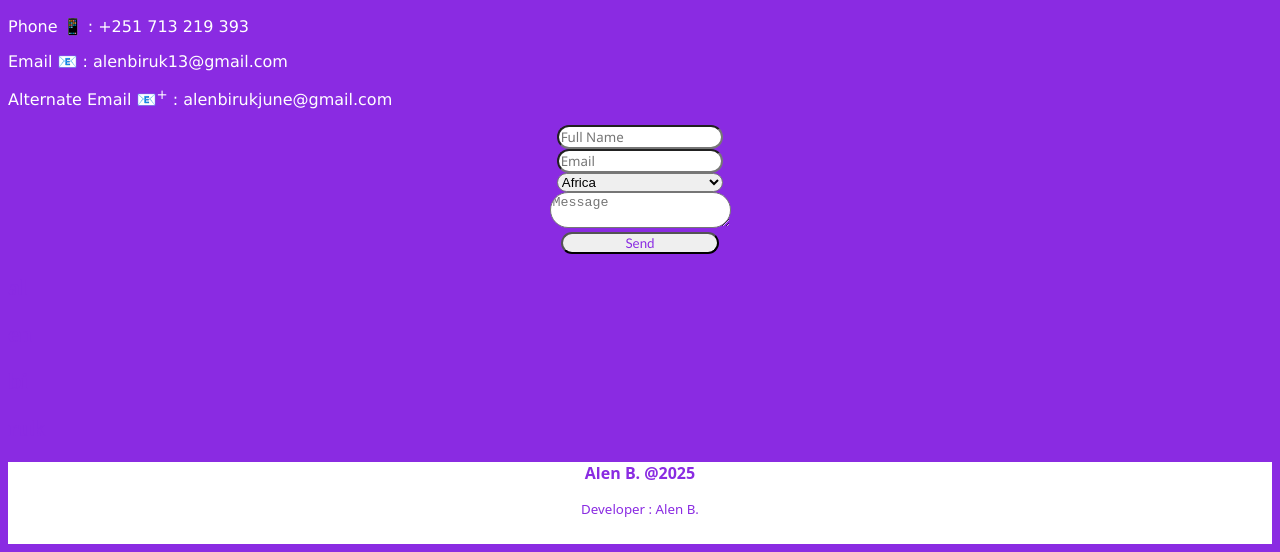
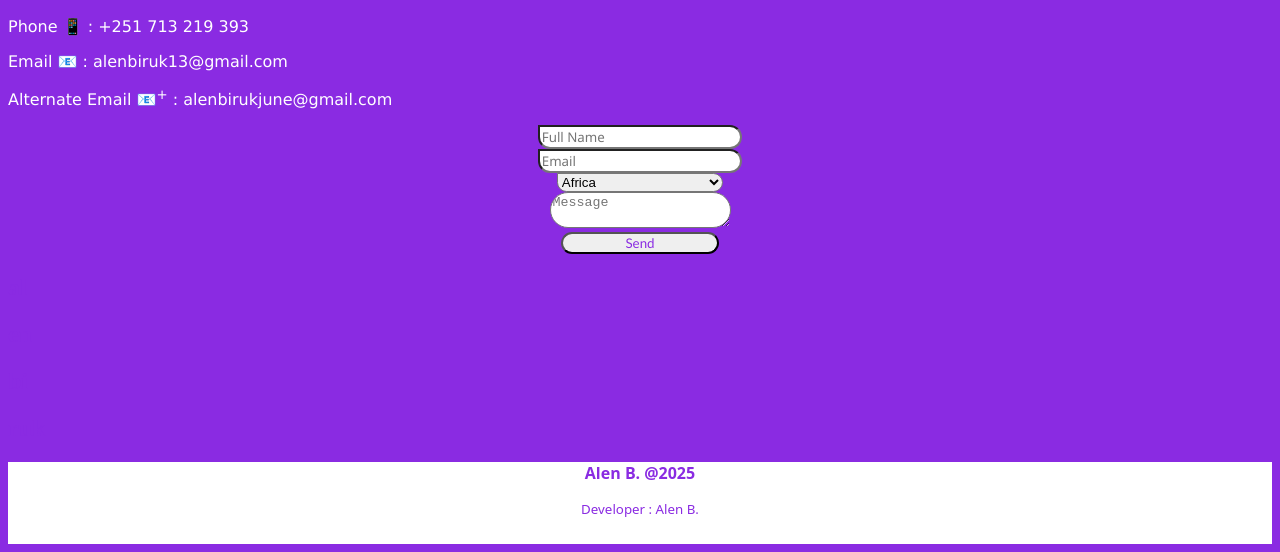
Before and after one commit to alexcodes-hub/alexcodes-hub.github.io, a plain HTML site: page contacts.html in a window 1280 px wide. Shown: the part 270-822 px from the top of the page. Drawn offline with Linux system fonts and the light colour scheme.

Commit message:
Update contacts.html

```diff
--- a/contacts.html
+++ b/contacts.html
@@ -96,7 +96,8 @@
         }
         input{
             font-family: 'Segoe UI', Tahoma, Geneva, Verdana, sans-serif;
-            width: 4.2cm;
+            width: 5.2cm;
+            height: 5.2cm:
             border-top-left-radius: 10cm;
             border-bottom-left-radius: 10cm;
             border-top-right-radius: 10cm;
@@ -104,6 +105,7 @@
         }
         select{
             width: 4.4cm;
+            height: 4.4cm:
             border-top-left-radius: 10cm;
             border-bottom-left-radius: 10cm;
             border-top-right-radius: 10cm;
```
